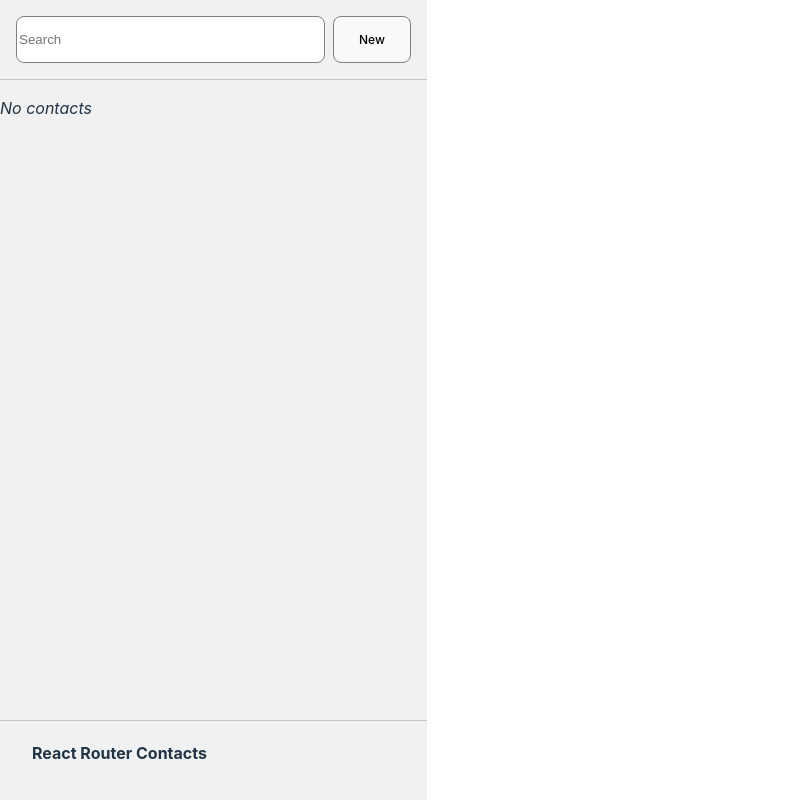
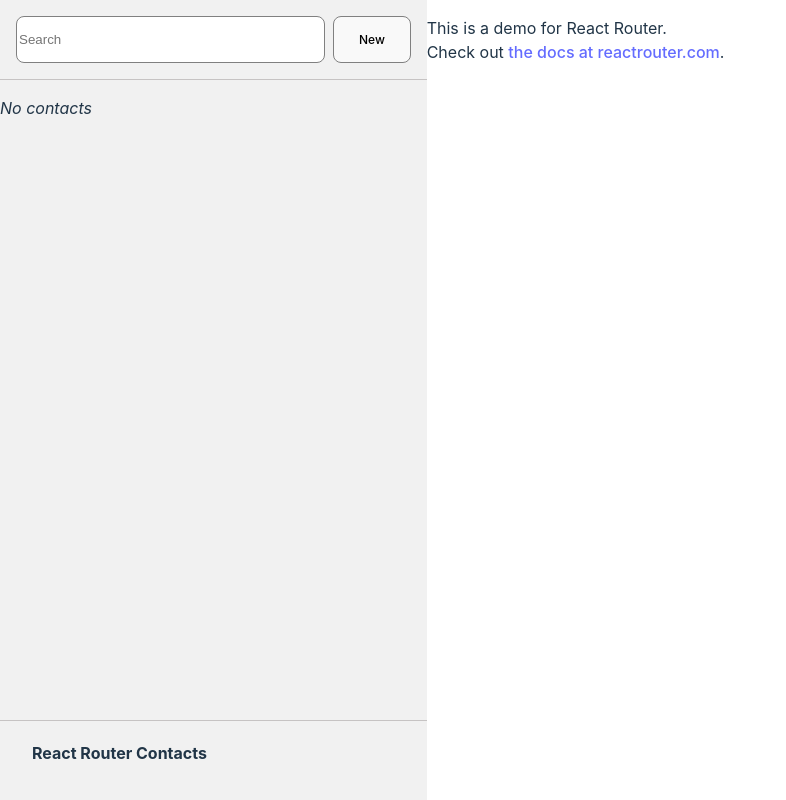
Before and after one commit to theara-y/react-router-tutorial, a React (Vite) app: page / in a window 1280 px wide. Shown: the whole page, without its empty margins (0-786 px from the left). Built offline with nearby package versions, Linux system fonts and the light colour scheme.

Commit message:
add index page

```diff
--- a/src/main.jsx
+++ b/src/main.jsx
@@ -17,6 +17,7 @@
   action as editAction
 } from './routes/edit';
 import { action as destroyAction } from './routes/destroy';
+import Index from './routes/index';
 
 const router = createBrowserRouter([
   {
@@ -26,6 +27,10 @@
     loader: rootLoader,
     action: rootAction,
     children: [
+      {
+        index: true,
+        element: <Index />
+      },
       {
         path: '/contacts/:contactId',
         element: <Contact />,
--- /dev/null
+++ b/src/routes/index.jsx
@@ -0,0 +1,13 @@
+export default function Index() {
+  return (
+    <p id="zero-state">
+      This is a demo for React Router.
+      <br />
+      Check out{" "}
+      <a href="https://reactrouter.com">
+        the docs at reactrouter.com
+      </a>
+      .
+    </p>
+  );
+}
```
